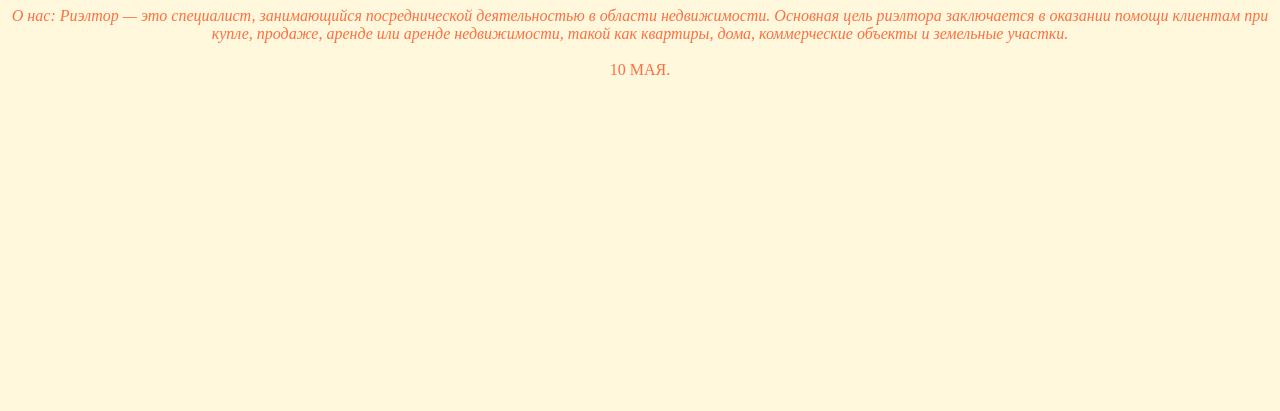
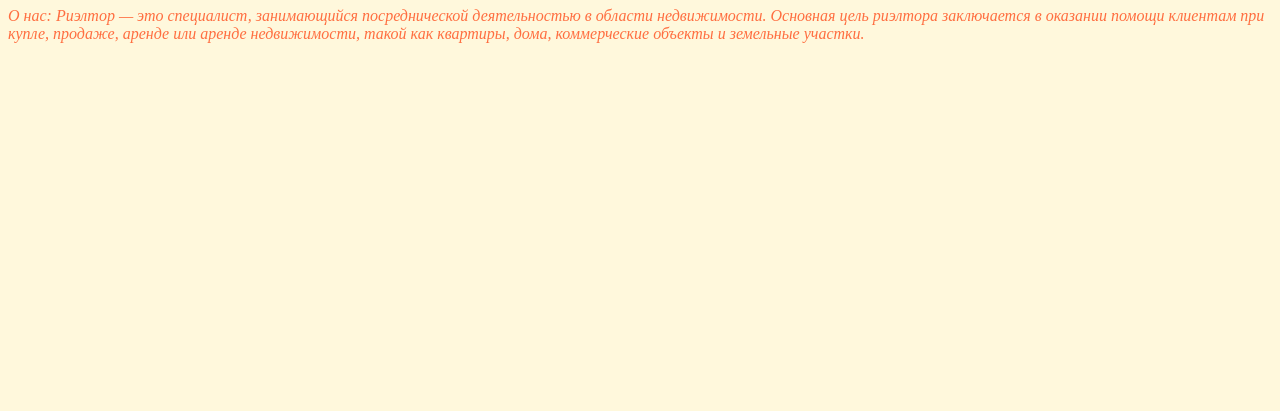
Before and after one commit to Fartuk228/Fartuk228.github.io, a plain HTML site: page o nas.html in a window 1280 px wide. Shown: the part 389-800 px from the top of the page. Drawn offline with Linux system fonts and the light colour scheme.

Commit message:
Update o nas.html

```diff
--- a/o nas.html
+++ b/o nas.html
@@ -5,8 +5,7 @@
 <body bgcolor="#fff8dc">
 <A href="index.html"><font color="ff6e40" size="6">Вернуться на главную</a></font>
 <a href="o nas.html"><img src="авка.png" alt="Логотип" width="500" height="300"></a></P>
-  <center><FONT COLOR="ff6e40"><h1>СВЕДЕНИЯ О КОМПАНИИ</h1>
+<FONT COLOR="ff6e40"><h1>СВЕДЕНИЯ О КОМПАНИИ</h1>
     <i>О нас: Риэлтор — это специалист, занимающийся посреднической деятельностью в области недвижимости. Основная цель риэлтора заключается в оказании помощи клиентам при купле, продаже, аренде или аренде недвижимости, такой как квартиры, дома, коммерческие объекты и земельные участки.
     </i>
-<br><br> 10 МАЯ.</p></br>
 </html>
```
